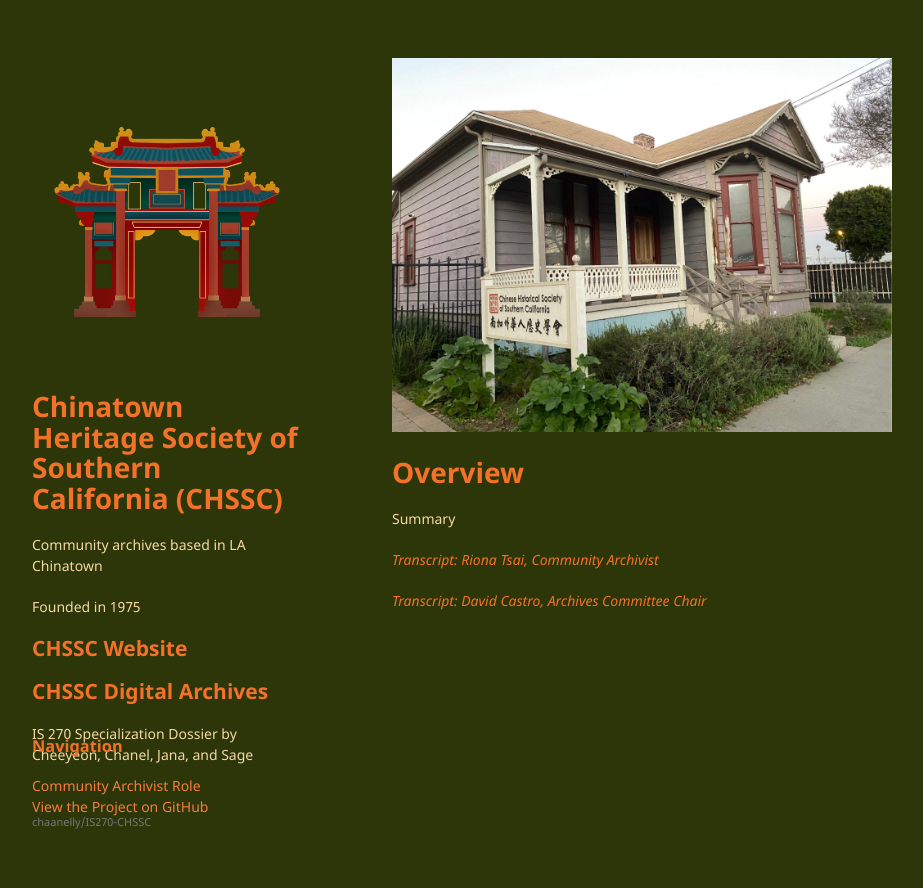
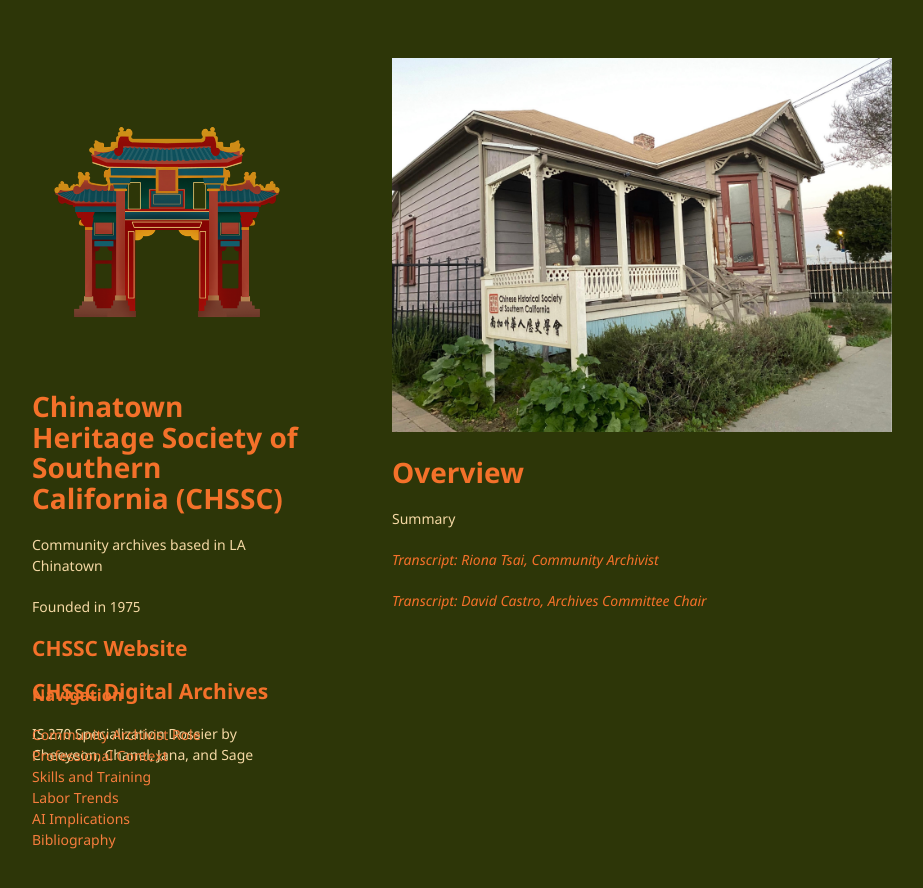
Before and after one commit to chaanelly/IS270-CHSSC, a Jekyll site: the page built from index.md, in a window 1280 px wide. Shown: the top 888 px of the page, without its empty margins (178-1101 px from the left). Built offline with Jekyll 4.4.1, drawn with Linux system fonts in a browser that asks for light colours; our own code applies the rules of GitHub Pages for plain Markdown files.

Commit message:
Update default.html

```diff
--- a/_layouts/default.html
+++ b/_layouts/default.html
@@ -36,16 +36,21 @@
       <footer>
         <h3>Navigation</h3>
 
-        <a href="./pages/community-archivist.md">Community Archivist Role</a>
+        <a href="/pages/community-archivist.md">Community Archivist Role</a>
+        <br>
+        <a href="/pages/professional-context.md">Professional Context</a>
+        <br>
+        <a href="/pages/skills-training.md">Skills and Training</a>
+        <br>
+        <a href="/pages/labor-trends.md">Labor Trends</a>
+        <br>
+        <a href="/pages/AI-implications.md">AI Implications</a>
+        <br>
+        <a href="/pages/annotated-biblio.md">Bibliography</a>
+        <br>
 
 
 
-        {% if site.github.is_project_page %}
-        <p class="view"><a href="{{ site.github.repository_url }}">View the Project on GitHub <small>{{ site.github.repository_nwo }}</small></a></p>
-        {% endif %}
-        {% if site.github.is_user_page %}
-        <p class="view"><a href="{{ site.github.owner_url }}">View My GitHub Profile</a></p>
-        {% endif %}
       </footer>
     </div>
     <script src="{{ "/assets/js/scale.fix.js" | relative_url }}"></script>
```
